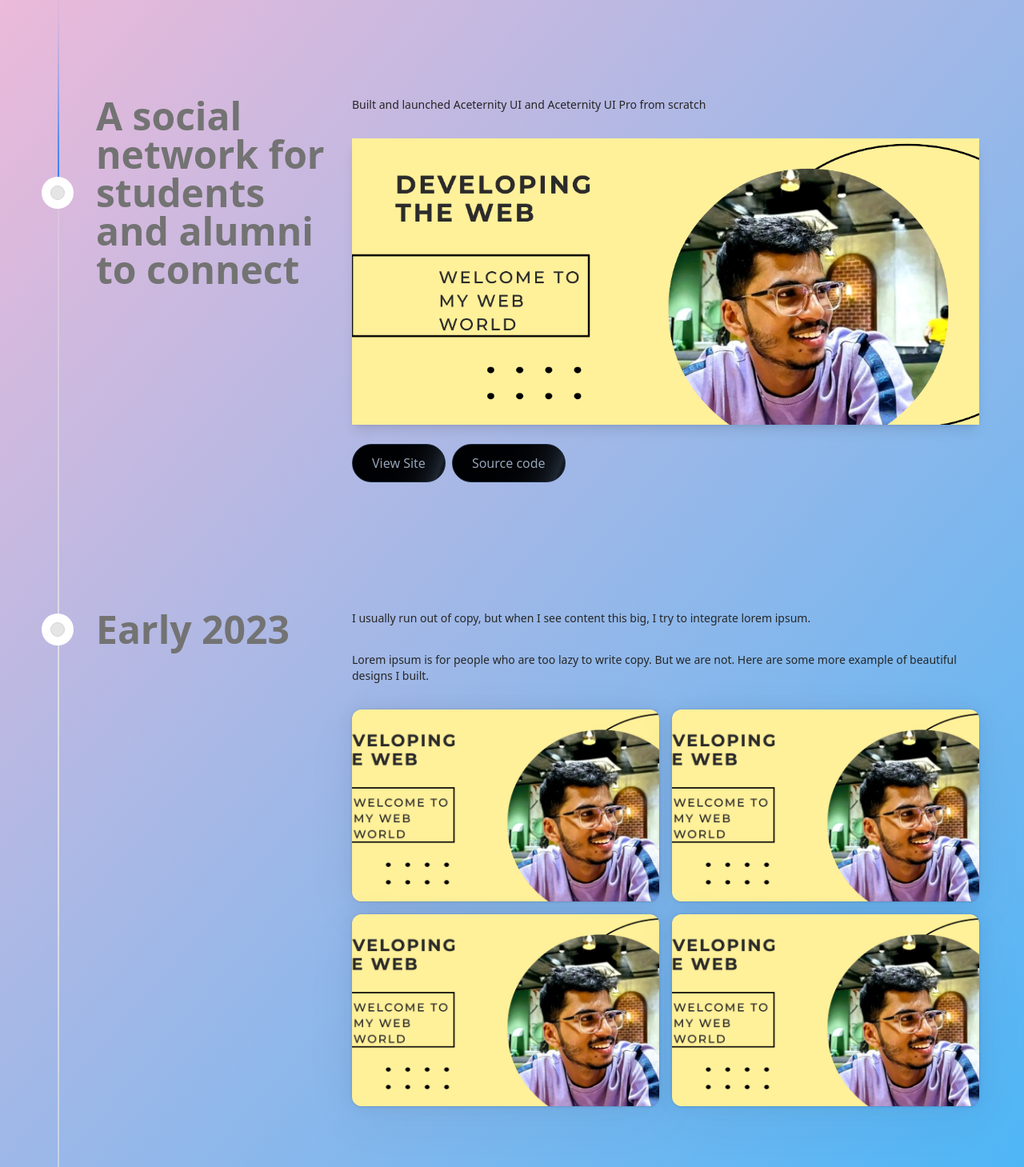
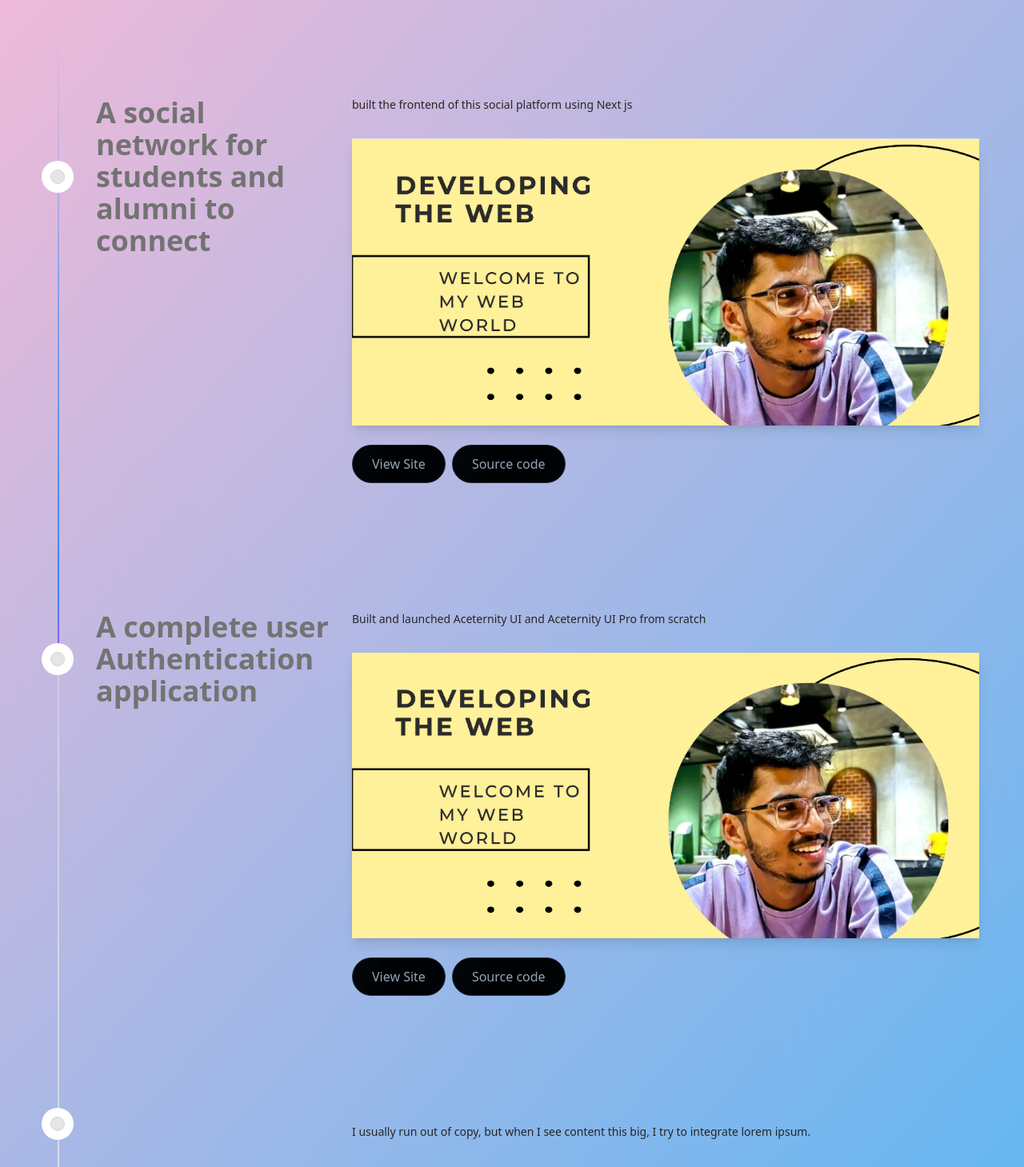
Before and after one commit to Maheshkumarjena/NewPortfolio, a Next.js app: page /Projects in a window 1280 px wide. Shown: the part 360-1819 px from the top of the page at 80% size. Built offline with nearby package versions, Linux system fonts and the light colour scheme.

Commit message:
some features

```diff
--- a/app/Contact/page.tsx
+++ b/app/Contact/page.tsx
@@ -10,7 +10,7 @@ const Page = () => {
         >
           <div className="md:w-1/3 w-full">
             <h1 className="text-4xl text-gray-800 sm:text-4xl font-bold title-font mb-4">
-              Contact Us
+              Contact Me
             </h1>
             <p className="leading-relaxed text-xl text-gray-900">
               We are here to assist you! If you have any questions or need
--- a/components/projectTimeLine.tsx
+++ b/components/projectTimeLine.tsx
@@ -9,14 +9,15 @@ export function TimelineDemo() {
       title: "A social network for students and alumni to connect",
       content: (
         <div>
-          <p className="text-neutral-800 dark:text-neutral-200 text-xs md:text-sm bg-transparent font-normal mb-8">
-            Built and launched Aceternity UI and Aceternity UI Pro from scratch
+          <p className="text-neutral-800  text-xs md:text-sm bg-transparent font-normal mb-8">
+            built the frontend of this social platform using Next js
           </p>
+          <hr />
           <div className="flex flex-col">
             <Image
               alt="image"
-              width={200}
-              height={20}
+              width={1000}
+              height={1000}
               src="/d1.png"
               title="Example Site"
               className="w-full h-auto min-h-[150px] background-fit border-0 shadow-lg"
@@ -36,7 +37,37 @@ export function TimelineDemo() {
       ),
     },
     {
-      title: "Early 2023",
+      title: " A complete user Authentication application",
+      content: (
+        <div>
+          <p className="text-neutral-800  text-xs md:text-sm bg-transparent font-normal mb-8">
+            Built and launched Aceternity UI and Aceternity UI Pro from scratch
+          </p>
+          <div className="flex flex-col">
+            <Image
+              alt="image"
+              width={1000}
+              height={1000}
+              src="/d1.png"
+              title="Example Site"
+              className="w-full h-auto min-h-[150px] background-fit border-0 shadow-lg"
+            />
+            <div className="mt-6 flex flex-row gap-2">
+              <ShimmerButton
+                text="View Site"
+                link="https://alumn-a28s7lk87-maheshkumarjenas-projects.vercel.app/"
+              />
+              <ShimmerButton
+                text="Source code"
+                link="https://alumn-a28s7lk87-maheshkumarjenas-projects.vercel.app/"
+              />
+            </div>
+          </div>
+        </div>
+      ),
+    },
+    {
+      title: "",
       content: (
         <div>
           <p className="text-neutral-800 dark:text-neutral-200 text-xs md:text-sm font-normal mb-8">
@@ -81,10 +112,10 @@ export function TimelineDemo() {
       ),
     },
     {
-      title: "Changelog",
+      title: "A complete user Authentication application",
       content: (
         <div>
-          <p className="text-neutral-800 dark:text-neutral-200 text-xs md:text-sm font-normal mb-4">
+          <p className="text-neutral-800 dark:text-neutral-200 text-2xl font-bold md:text-sm  mb-4">
             Deployed 5 new components on Aceternity today
           </p>
           <div className="mb-8">
--- a/components/ui/theme-btn.tsx
+++ b/components/ui/theme-btn.tsx
@@ -31,7 +31,7 @@ export function ModeToggle() {
         <DropdownMenuItem onClick={() => setTheme("dark")}>
           Dark
         </DropdownMenuItem>
-        <DropdownMenuItem onClick={() => setTheme("system")}>
+        <DropdownMenuItem onClick={() => setTheme("light")}>
           System
         </DropdownMenuItem>
       </DropdownMenuContent>
--- a/components/ui/timeline.tsx
+++ b/components/ui/timeline.tsx
@@ -43,24 +43,23 @@ export const Timeline: React.FC<TimelineProps> = ({ data }) => {
         </p>
       </div>
 
-
       <div ref={ref} className="relative max-w-7xl mx-auto pb-20">
         {data.map((item, index) => (
           <div
             key={index}
-            className="flex justify-start pt-10 md:pt-40 md:gap-0"
+            className="flex justify-start pt-10 md:pt-40 md:gap-0 "
           >
             <div className="sticky flex flex-col md:flex-row z-40 items-center top-40 self-start max-w-xs lg:max-w-sm md:w-full">
               <div className="h-10 absolute left-3 lg:left-3 w-10 rounded-full bg-white dark:bg-black flex items-center justify-center">
                 <div className="h-4 w-4 rounded-full bg-neutral-200 dark:bg-neutral-800 border border-neutral-300 dark:border-neutral-700 p-2" />
               </div>
-              <h3 className="hidden md:block text-xl md:pl-20 md:text-5xl font-bold text-neutral-500 dark:text-neutral-500">
+              <h3 className="hidden  md:block text-xl md:pl-20 md:text-4xl mr-2 font-bold text-neutral-500 dark:text-neutral-500">
                 {item.title}
               </h3>
             </div>
 
-            <div className="relative pl-20 pr-4 md:pl-4 w-full">
-              <h3 className="md:hidden block text-2xl mb-4 text-left font-bold text-neutral-500 dark:text-neutral-500">
+            <div className="relative  pl-20 pr-4 md:pl-4 w-full">
+              <h3 className="md:hidden mr-2 block text-2xl mb-4 text-left font-bold text-neutral-500 dark:text-neutral-500">
                 {item.title}
               </h3>
               {item.content}
```
